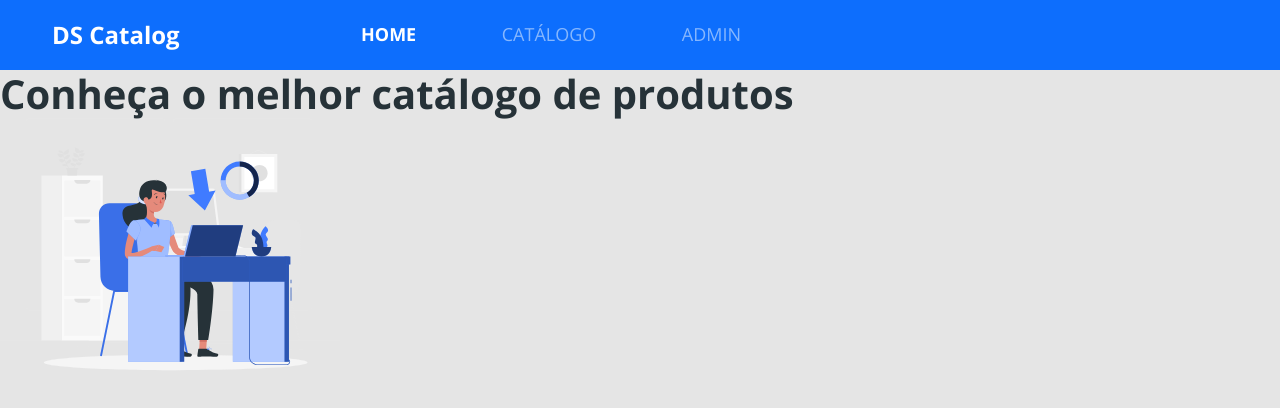
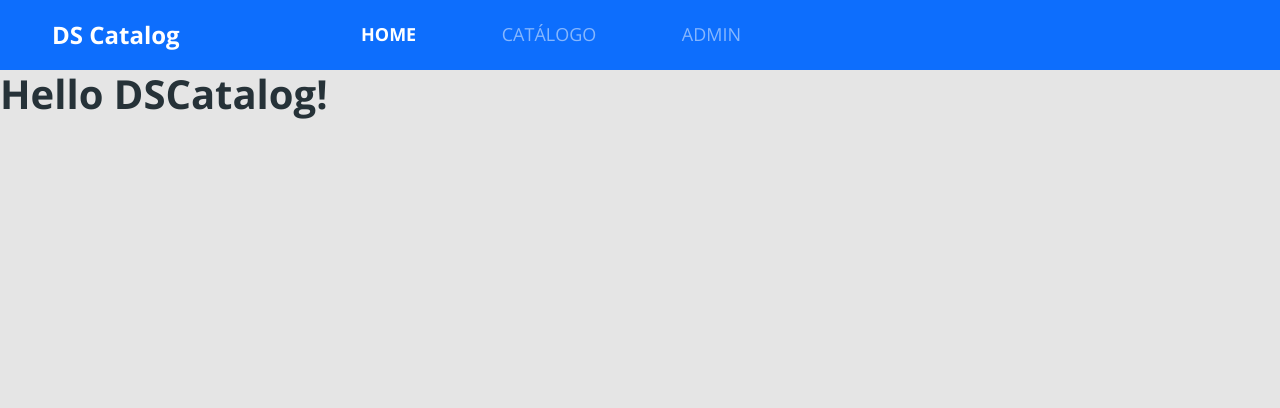
Before and after one commit to edsonfilho93/dscatalog, a React (Create React App) app in the folder frontweb/: page / in a window 1280 px wide. Shown: the top 408 px of the page. Built offline with nearby package versions, Linux system fonts and the light colour scheme.

Commit message:
Revert "main components"
This reverts commit 2ccdd41a22b7511ccf9f2461e8e0f09720c93b3b.

```diff
--- a/frontweb/src/App.tsx
+++ b/frontweb/src/App.tsx
@@ -1,10 +1,13 @@
-import "./assets/styles/custom.scss";
-import "./App.css";
-import Home from "pages/Home";
+import NavBar from 'components/NavBar';
+import './assets/styles/custom.scss';
+import './App.css';
 
 function App() {
   return (
-  <Home />
+    <>
+      <NavBar />
+      <h1>Hello DSCatalog!</h1>
+    </>
   );
 }
 
--- a/frontweb/src/pages/Home/index.tsx
+++ /dev/null
@@ -1,22 +0,0 @@
-import { ReactComponent as MainImage } from "assets/images/main-image.svg";
-import NavBar from "components/NavBar";
-
-const Home = () => {
-  return (
-    <>
-      <NavBar />
-      <div className="home-container">
-        <div className="home-card">
-          <div className="home-content-container">
-            <h1>Conheça o melhor catálogo de produtos</h1>
-          </div>
-          <div className="home-image-container">
-            <MainImage />
-          </div>
-        </div>
-      </div>
-    </>
-  );
-};
-
-export default Home;
```
Also changed, not shown: frontweb/src/assets/images/main-image.svg (deleted).
